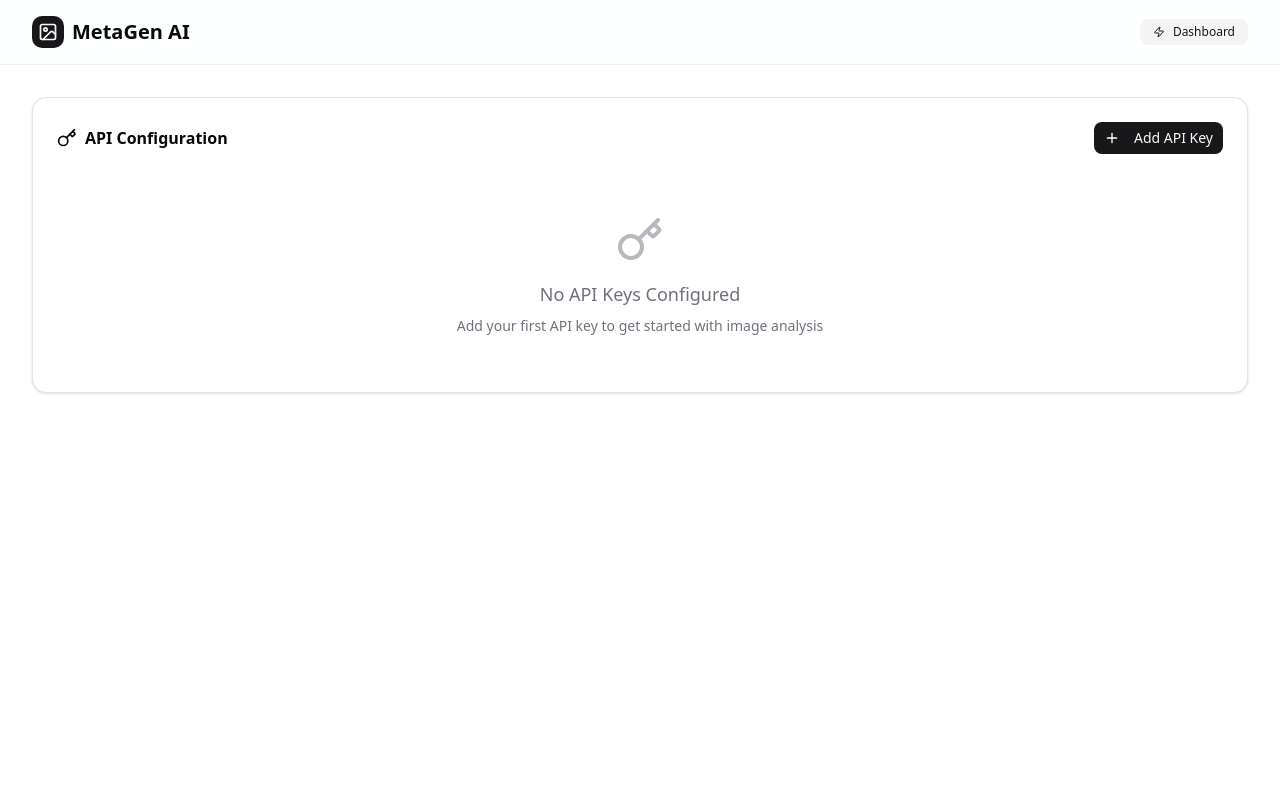
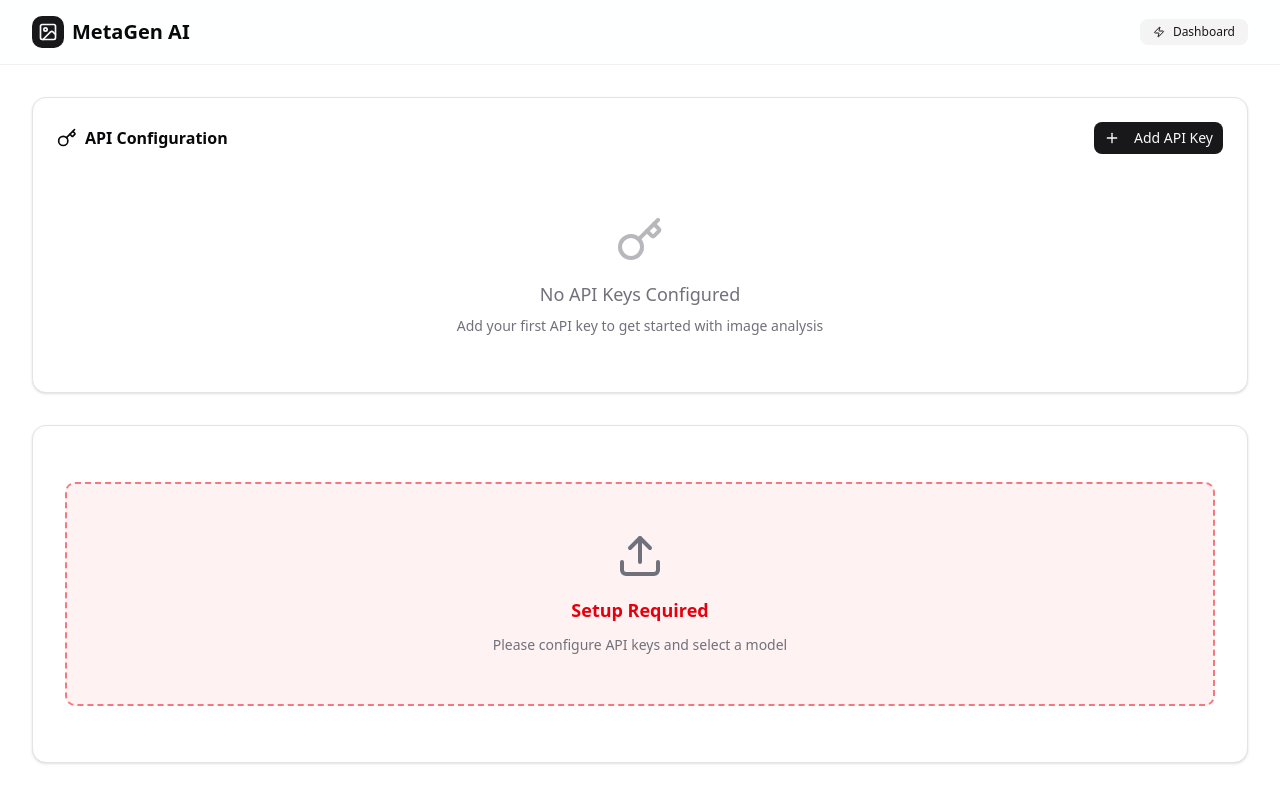
Before and after one commit to TamimAhmedCD/Image-Metadata-Generator, a Next.js app: page /dashboard in a window 1280 px wide. Shown: the top 802 px of the page. Built offline with nearby package versions, Linux system fonts and the light colour scheme.

Commit message:
add image upload funtion

```diff
--- a/app/dashboard/page.jsx
+++ b/app/dashboard/page.jsx
@@ -4,7 +4,7 @@ import { useState } from "react"
 import { Badge } from "@/components/ui/badge"
 import { ImageIcon, Zap } from "lucide-react"
 import { ApiManagement } from "@/components/api-management"
-// import { ImageUpload } from "@/components/image-upload"
+import { ImageUpload } from "@/components/image-upload"
 // import { BulkActions } from "@/components/bulk-actions"
 // import { ImageResults } from "@/components/image-results"
 // import { generateMetadata, toBase64 } from "@/lib/metadata-generator"
@@ -181,7 +181,7 @@ export default function Dashboard() {
                     setSelectedModel={setSelectedModel}
                 />
 
-                {/* <ImageUpload onFileChange={handleFileChange} isProcessing={isProcessing} hasApiConfig={hasApiConfig} /> */}
+                <ImageUpload onFileChange={handleFileChange} isProcessing={isProcessing} hasApiConfig={hasApiConfig} />
                 {/*
                 <BulkActions
                     images={images}
--- /dev/null
+++ b/components/image-upload.jsx
@@ -0,0 +1,39 @@
+"use client"
+
+import { Upload } from "lucide-react"
+import { Card, CardContent } from "@/components/ui/card"
+
+export function ImageUpload({ onFileChange, isProcessing, hasApiConfig }) {
+    return (
+        <Card className="mb-8">
+            <CardContent className="p-8">
+                <label
+                    htmlFor="image-upload"
+                    className={`block text-center cursor-pointer p-12 border-2 border-dashed rounded-lg transition-all duration-200 ${hasApiConfig
+                        ? "border-primary/50 hover:border-primary hover:bg-primary/5"
+                        : "border-destructive/50 bg-destructive/5 text-destructive cursor-not-allowed"
+                        }`}
+                >
+                    <Upload className="mx-auto h-12 w-12 mb-4 text-muted-foreground" />
+                    <span className="text-lg font-semibold block mb-2">
+                        {isProcessing ? "Processing Images..." : hasApiConfig ? "Upload Multiple Images" : "Setup Required"}
+                    </span>
+                    <span className="text-sm text-muted-foreground">
+                        {hasApiConfig
+                            ? "Click or drag to upload images for processing"
+                            : "Please configure API keys and select a model"}
+                    </span>
+                </label>
+                <input
+                    id="image-upload"
+                    type="file"
+                    accept="image/*"
+                    onChange={onFileChange}
+                    multiple
+                    className="hidden"
+                    disabled={isProcessing || !hasApiConfig}
+                />
+            </CardContent>
+        </Card>
+    )
+}
```
